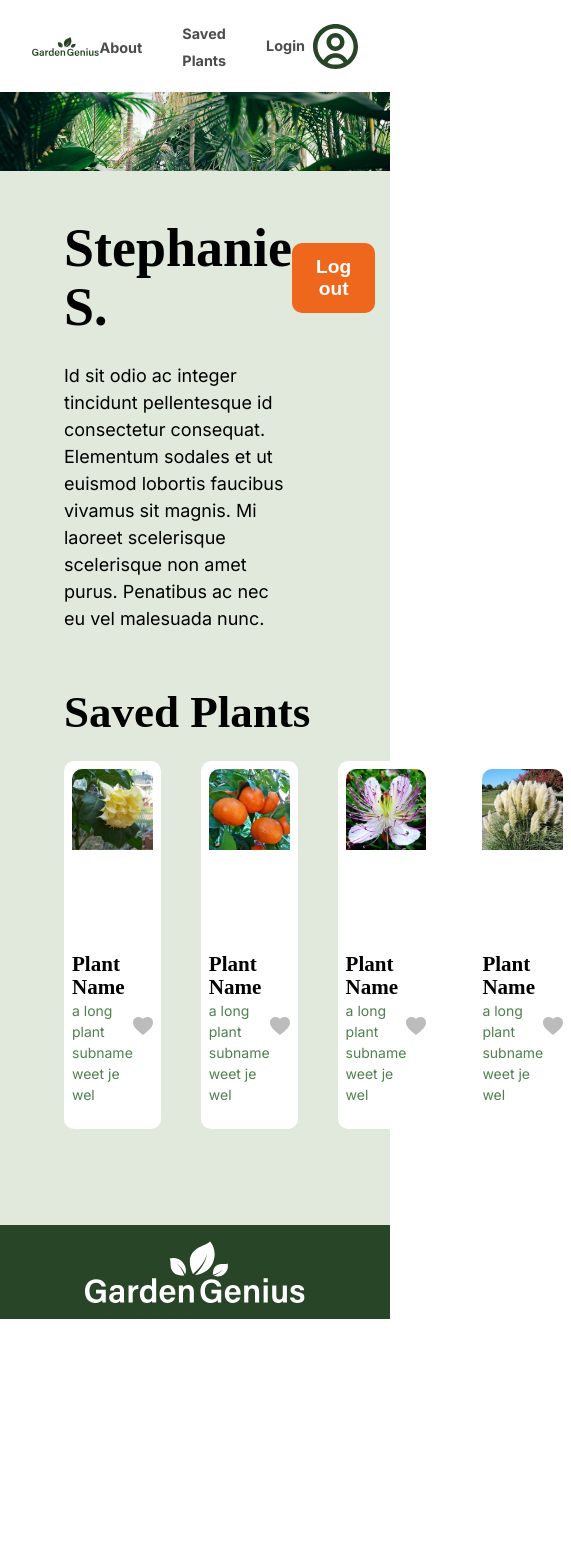
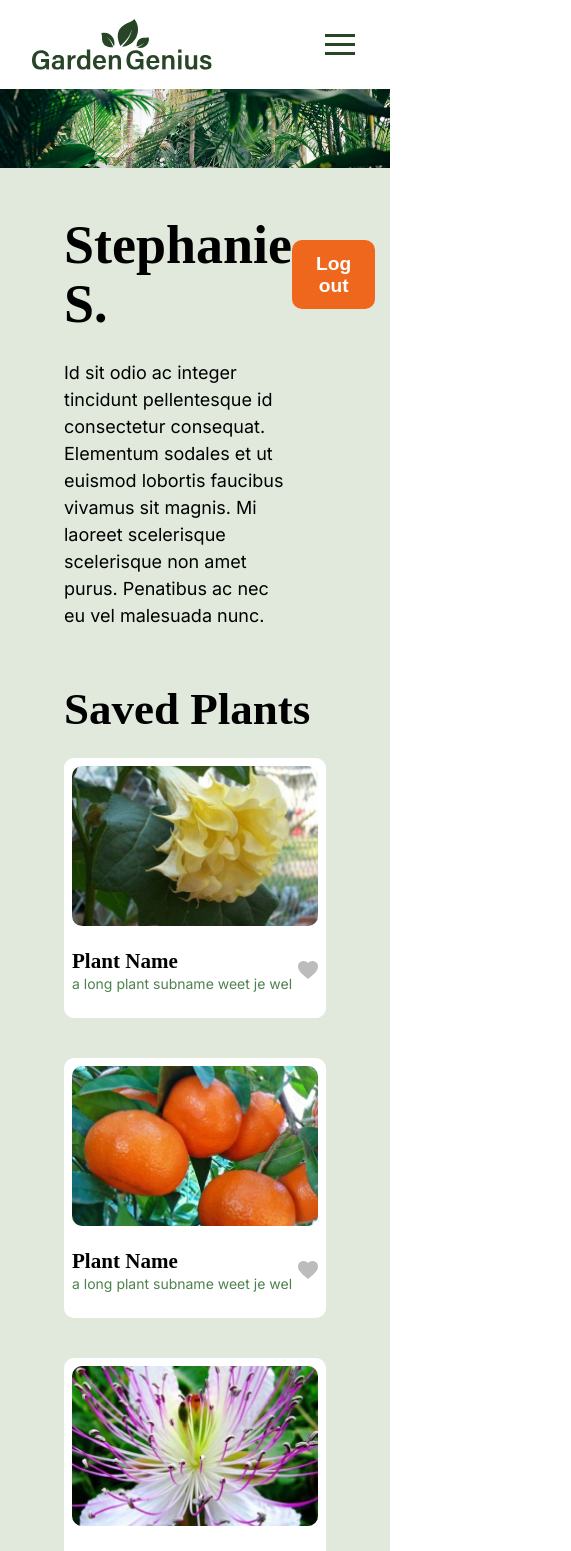
Before and after one commit to jasin1/garden-genius-V2, a React (Vite) app: page /profile in a window 390 px wide. Shown: the top 1551 px of the page, 571 px wide, since content can reach past the window. Before the commit the page ends 1319 px from the top, so only its background shows below. Built offline with nearby package versions, Linux system fonts and the light colour scheme; a web font is replaced by a local one.

Commit message:
Responsively

```diff
--- a/src/components/Navigation/Navigation.css
+++ b/src/components/Navigation/Navigation.css
@@ -12,6 +12,23 @@ nav{
     justify-content: space-between;
     align-items: center;
     padding: 1.2rem 2rem;
+    position: relative;
+}
+
+.nav-links.active{
+    background-color: var(--color-main-green);
+    position: absolute;
+    top: 100%;
+    left: 0;
+    width: 100%;
+    padding: 1rem;
+    display: flex;
+    flex-direction: column;
+    z-index: 999;
+}
+
+.nav-links.active li{
+    display: block;
 }
 
 .nav-logo-wrapper{
@@ -20,6 +37,10 @@ nav{
 
 .nav-links{
     gap: 2.5rem;
+}
+
+.burger-menu{
+    display: none;
 }
 
 .nav-link {
@@ -38,3 +59,32 @@ nav{
     align-items: center;
     gap: .5rem;
 }
+
+@media screen and (max-width: 768px){
+
+    .nav-links{
+        display: none;
+        flex-direction: column;
+    }
+
+    .nav-link{
+        color: var(--color-white);
+    }
+
+    .userIcon{
+        fill: var(--color-white);
+    }
+
+    .burger-menu{
+        display: flex;
+        flex-direction: column;
+        cursor: pointer;
+    }
+
+    .burger-line{
+        width: 30px;
+        height: 3px;
+        background-color: var(--color-main-green);
+        margin: 3px;
+    }
+}
--- a/src/components/Navigation/Navigation.jsx
+++ b/src/components/Navigation/Navigation.jsx
@@ -1,14 +1,23 @@
+import {useState} from "react";
 import './Navigation.css';
 import logo from '../../assets/main-logo.svg';
 import {NavLink} from "react-router-dom";
 
 function Navigation() {
+    const [showMenu, setShowMenu] = useState(false);
+
+    const toggleMenu = () =>{
+        if(window.innerWidth <= 768){
+            setShowMenu(!showMenu);
+        }
+
+    }
     return (
         <nav>
             <div className="nav-logo-wrapper">
                 <NavLink to="/search" className="nav-link"><img src={logo} alt="GardenGenius Logo"/></NavLink>
             </div>
-            <ul className="nav-links">
+            <ul className={`nav-links ${showMenu ? 'active': ''}`}>
                 <li>
                     <NavLink to="/onboarding" className="nav-link">
                         About
@@ -32,6 +41,11 @@ function Navigation() {
                 </li>
 
             </ul>
+            <div className="burger-menu" onClick={toggleMenu}>
+                <div className="burger-line"></div>
+                <div className="burger-line"></div>
+                <div className="burger-line"></div>
+            </div>
 
         </nav>
     );
--- a/src/components/PlantCard/PlantCard.css
+++ b/src/components/PlantCard/PlantCard.css
@@ -10,7 +10,9 @@
     height: 160px;
     border-radius: 10px;
     margin-bottom: 1.5rem;
-
+    display: flex;
+    align-items: center;
+    justify-content: center;
 }
 
 .card-description{
--- a/src/index.css
+++ b/src/index.css
@@ -81,6 +81,7 @@ section{
   flex-direction: column;
   max-width: 1200px;
   margin-bottom: 3rem;
+  width: 100%;
 }
 
 h1, h2, h3, h4{
@@ -102,6 +103,8 @@ img {
   display: block;
   max-width: 100%;
   height: auto;
+  object-fit: cover;
+  /*object-position: 50% 50%;*/
 }
 
 ul{
--- a/src/pages/search/search.css
+++ b/src/pages/search/search.css
@@ -54,7 +54,7 @@
 
 .grid{
     display: grid;
-    grid-template-columns: repeat(4, 1fr);
+    grid-template-columns: repeat(auto-fit, minmax(240px, 1fr));
     gap: 2.5rem;
 }
 
```
